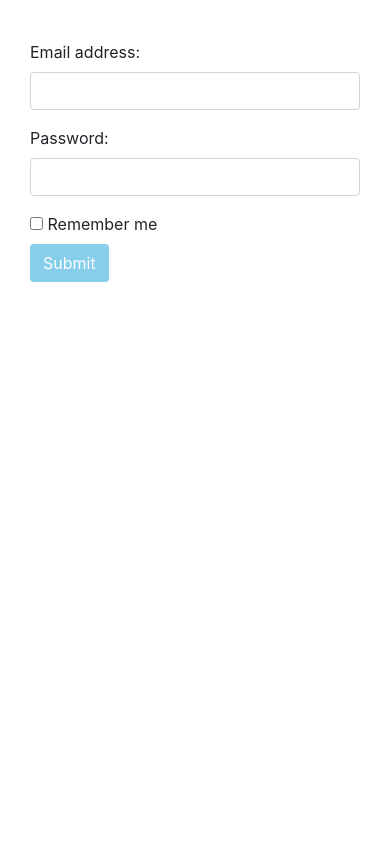
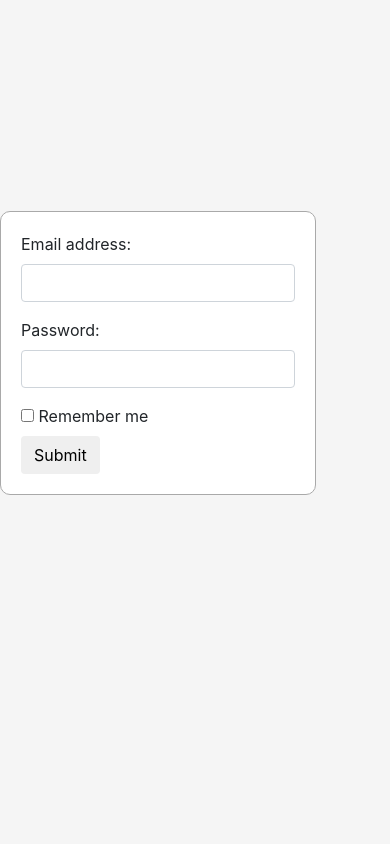
Before and after one commit to duci9y/jumbograde, a Django app: template core/jinja2/core/test.html.j2 in a window 390 px wide. Run offline with Django 3.2, Linux system fonts and the light colour scheme; the template is opened without the code that fills it, so the values that code supplies are empty; parts of the project's set-up code (start-up, migrations or seed data) failed here and were passed over; some libraries are stand-ins or nearby versions.

Commit message:
alter html to fit bootstrap guidelines

```diff
--- a/core/static/core/login.css
+++ b/core/static/core/login.css
@@ -1,32 +1,19 @@
-body, html {
-        height: 100%;
-        display: grid;
-}
-.form-signin-heading {
-        padding-bottom: 10px;
-}
-
-.container {
-        width: 300px;
-        height: 300px;
-        position: absolute;
-        left: 50%;
-        top: 35%;
-        margin-left: -150px;
-        margin-top: -150px;
+html, body {
         background-color: #f5f5f5;
 }
 
+#top-buffer {
+        margin-top: 8%;
+
+}
 
 form {
-        margin-left: 30px;
-        margin-top: 40px;
-        margin-right: 30px;
-        margin-bottom: 25px;
+        position: fixed;
+        top: 25%;
+        padding: 20px;
+        border-radius: 10px;
+        background-color: white;
+        border-width: thin;
+        border-style: solid;
+        border-color: #A9A9A9;
 }
-
-
-button {
-        color: white;
-        background-color: #87ceeb;
-}
```
Also changed, not shown: core/jinja2/core/login.html.j2 (+24 -8 lines), jumbograde/jinja2.py (+4 -3 lines).
